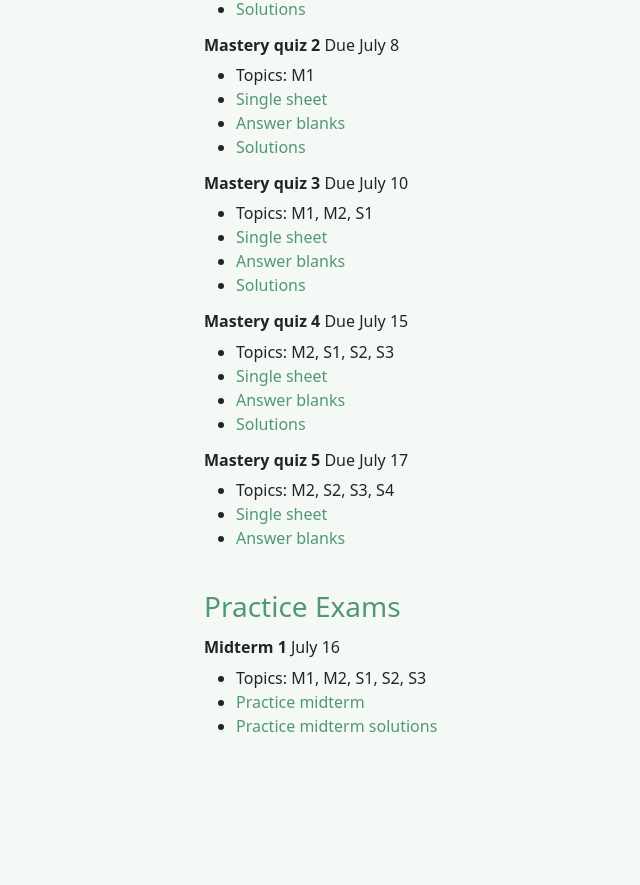
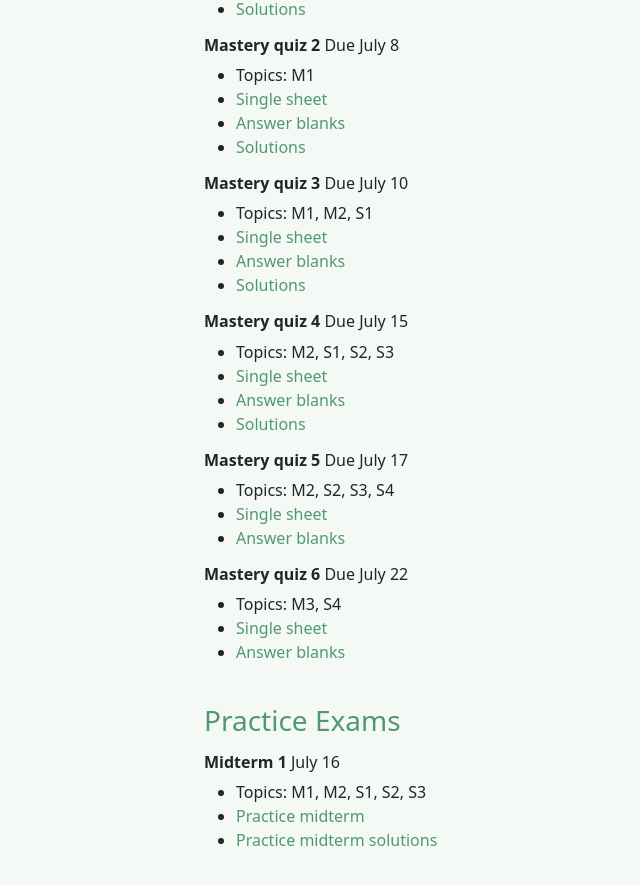
Before and after one commit to bncling/bncl-site, a Jekyll site: the page built from _courses/GW1231_summer_24.markdown, in a window 1280 px wide and 900 px high, scrolled down 1289 px. Shown: the top 885 px of the window, without its empty margins (163-803 px from the left). Built offline with Jekyll 4.4.1, drawn with Linux system fonts in a browser that asks for light colours; before the commit the page ends 2075 px from its top, so only the background shows below that.

Commit message:
rebuilding site Tue Jul 16 13:08:02 EDT 2024

```diff
--- a/_courses/GW1231_summer_24.markdown
+++ b/_courses/GW1231_summer_24.markdown
@@ -175,6 +175,9 @@ Some of the most common things that trip people up in this course are more to do
 	- OpenStax 4.6 (again)
 - Due
 	- Mastery quiz 6 (due in class)
+		- Topics: M3, S4
+		- [Single sheet](/assets/documents/mq6_single_sheet.pdf)
+		- [Answer blanks](/assets/documents/mq6_answer_blanks/pdf)
 	- WeBWorK *4-4 Mean Value Theorem*
 	- WeBWorK *4-5a Relative Extrema*
 
@@ -307,6 +310,11 @@ Some of the most common things that trip people up in this course are more to do
 - [Single sheet](/assets/documents/mq5_single_sheet.pdf)
 - [Answer blanks](/assets/documents/mq5_answer_blanks.pdf)
 
+###### **Mastery quiz 6** Due July 22
+- Topics: M3, S4
+- [Single sheet](/assets/documents/mq6_single_sheet.pdf)
+- [Answer blanks](/assets/documents/mq6_answer_blanks/pdf)
+
 
 <br>
 
```
Also changed, not shown: 2 other files.
